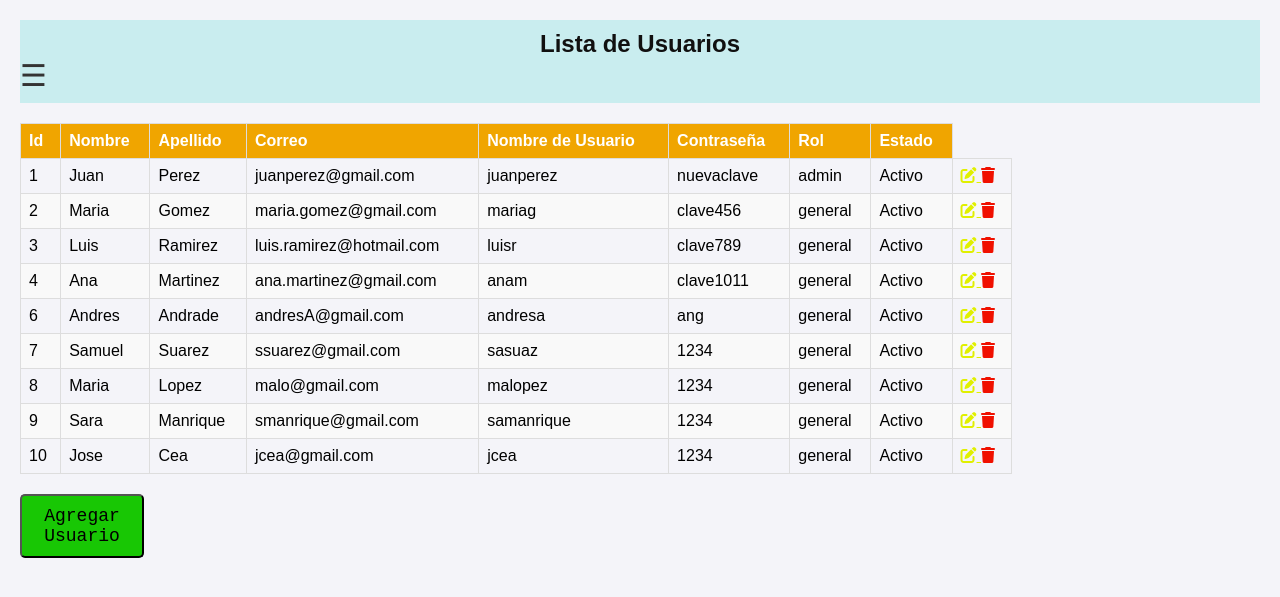
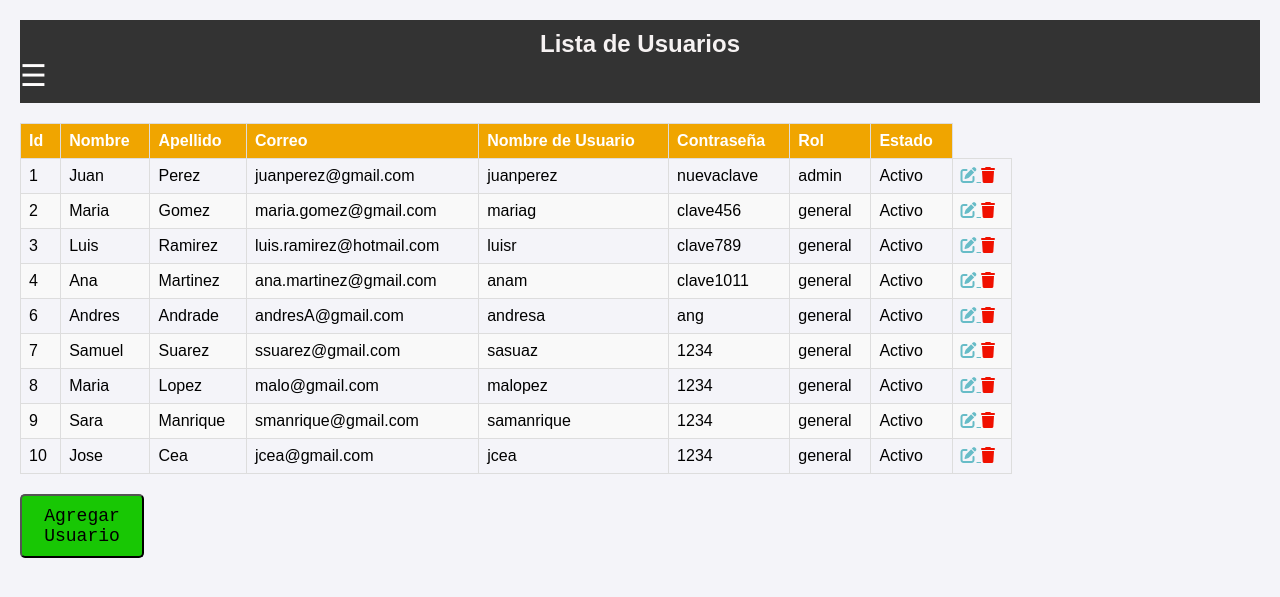
Before and after one commit to CristianGarcesYepez/ProyectoMVC, a Flask app: page /users in a window 1280 px wide. Shown: the top 597 px of the page. Run offline with Flask 3, Linux system fonts and the light colour scheme; data comes from the database, SQL or seed files in the repository.

Commit message:
Continuidad paleta de colores

```diff
--- a/app.py
+++ b/app.py
@@ -21,17 +21,21 @@ def add_header(response):
     return response
 
 @app.route("/", methods=["GET", "POST"])
+def first_page():
+    return render_template("login.html")
+
+@app.route("/login", methods=["GET", "POST"])
+def login_page():
+    return render_template("login.html")
+
+@app.route("/home", methods=["GET", "POST"])
 def home_page():
-    return render_template("login.html")
+    return render_template("menu.html")
 
 @app.route("/users", methods=["GET"])
 def users_page():
     usuarios = user_model.obtener_todos()
     return render_template("user.html", usuarios=usuarios)
-
-@app.route("/login", methods=["GET", "POST"])
-def login_page():
-    return render_template("login.html")
 
 @app.route("/register", methods=["GET", "POST"])
 def register_page():
--- a/static/CSS/userstyle.css
+++ b/static/CSS/userstyle.css
@@ -6,7 +6,7 @@ body {
 }
 
 nav {
-  background-color: #c9edef;
+  background-color:  #333;
   color: white;
   padding: 10px 0;
 }
@@ -18,7 +18,7 @@ nav h1 {
   margin: 0;
   padding: 0;
   position: relative;
-  color :#111010
+  color :#f6f2f2
 }
 
 /* Menú lateral */
@@ -29,7 +29,7 @@ nav h1 {
   z-index: 1;
   top: 0;
   left: 0;
-  background-color: #aeedf0;
+  background-color:  #444;
   overflow-x: hidden;
   transition: 0.5s;
   padding-top: 60px;
@@ -39,13 +39,13 @@ nav h1 {
   padding: 8px 8px 8px 32px;
   text-decoration: none;
   font-size: 25px;
-  color: #111010;
+  color: #f7f5f5;
   display: block;
   transition: 0.3s;
 }
 
 .sidenav a:hover {
-  color: #f1f1f1;
+  color:#f0a500;
 }
 
 /* Botón hamburguesa */
@@ -54,7 +54,7 @@ nav h1 {
   nav-left: auto;
   right: 0px;
   font-size: 30px;
-  color: #333;
+  color:  #fffdfd;
   cursor: pointer;
   transition: transform 0.2s;
 }
@@ -126,7 +126,7 @@ tr:nth-child(even) {
 }
 
 .btn-edit{
-  color: #e0f000;
+  color: #67bcc7;
 }
 
 .btn-delete {
--- a/templates/menu.html
+++ b/templates/menu.html
@@ -9,7 +9,6 @@
 <body>
     <nav>
         <ul class="menu">
-            <li><a href="index.html">Inicio</a></li>
             <li><a href="{{ url_for('users_page') }}" method="GET">Usuarios</a></li>
             <li><a href="articulos.html">Productos</a>
                 <ul class="submenu">
@@ -28,6 +27,10 @@
     <main>
         <h1>Bienvenido a nuestra tienda</h1>
         <p>Explore nuestra selección de artículos y encuentre lo que necesita.</p>
+         <!-- Imagen logo-->
+         <div class="logo">
+            <img src="{{ url_for('static', filename='recursos/CRIMASE.png') }}" alt="logo">
+        </div>
     </main>
 </body>
 </html>
--- a/templates/user.html
+++ b/templates/user.html
@@ -13,7 +13,7 @@
       <!-- Menú lateral -->
       <div id="mySidenav" class="sidenav">
         <a href="javascript:void(0)" class="closebtn" onclick="closeNav()">&times;</a>
-        <a href="{{ url_for('menu_page') }}" method="GET">Menú Principal</a><!-- Agrega un enlace al menú principal -->
+        <a href="{{ url_for('home_page') }}" method="GET">Menú Principal</a><!-- Agrega un enlace al menú principal -->
         <ul><a href="#">Generar</a>
            <li><a href="#">PDF</a></li>
            <li><a href="#">Excel</a></li>
```
Also changed, not shown: static/CSS/menustyle.css (+7 -0 lines).
